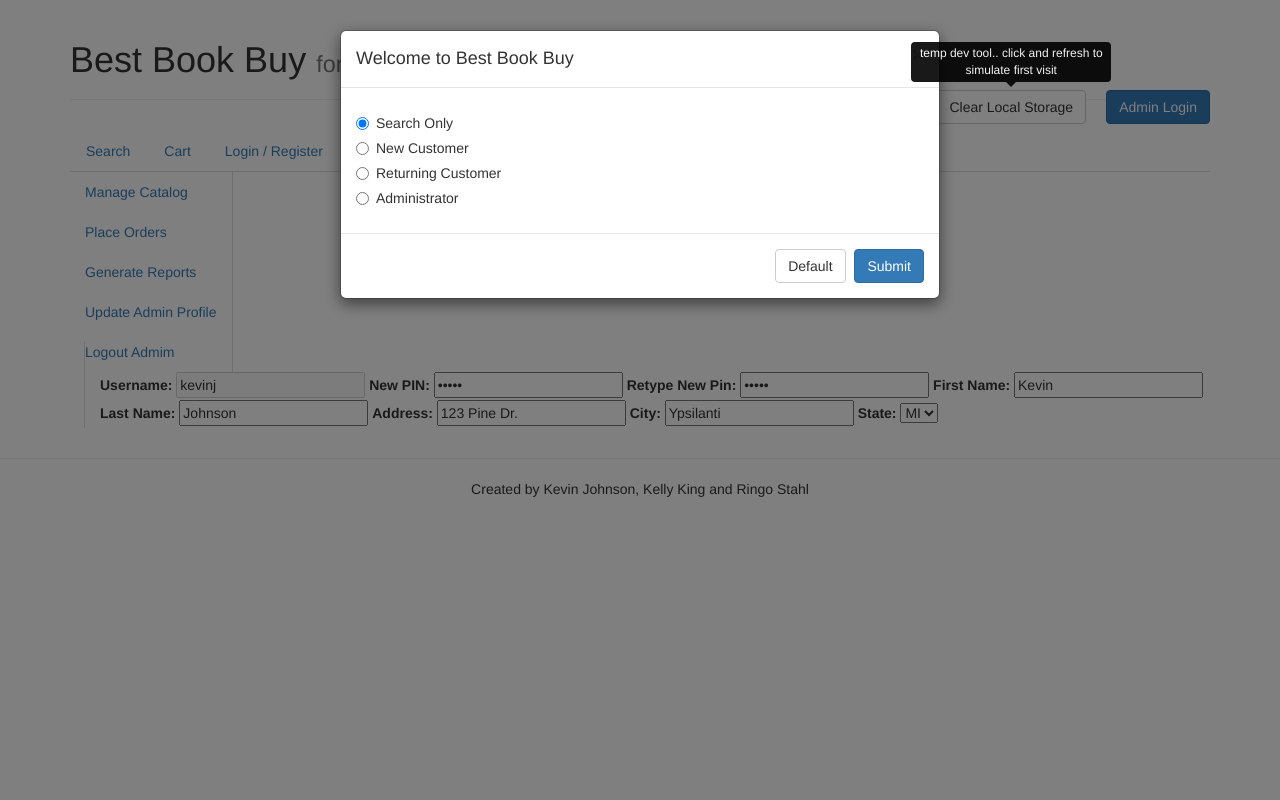
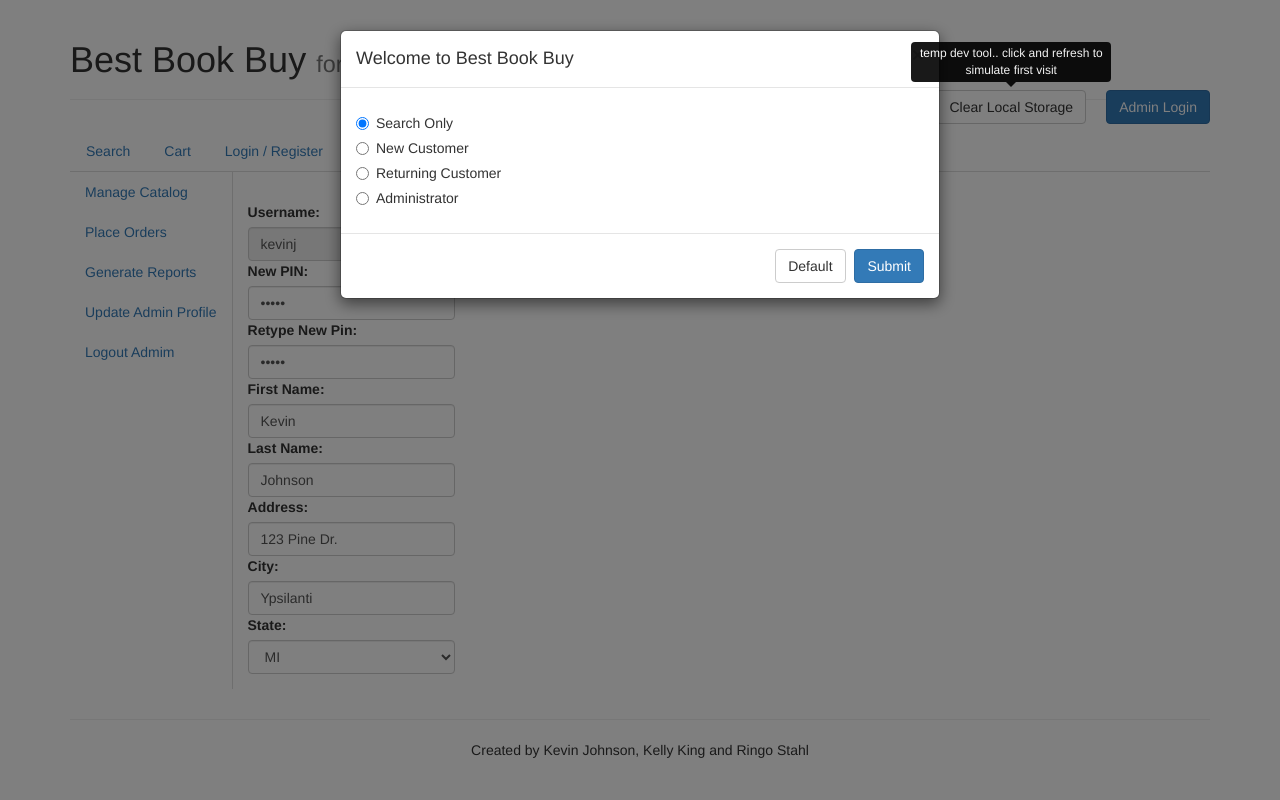
Before and after one commit to kellyk/b3, a PHP site: page /admin/profile in a window 1280 px wide. Run offline with PHP 8.4, Linux system fonts and the light colour scheme; some libraries are stand-ins or nearby versions.

Commit message:
Fix profile update page.

```diff
--- a/views/admin/profile.php
+++ b/views/admin/profile.php
@@ -1,24 +1,24 @@
 <div>
 	<form role="form">
+		<div class="form-group">
 		<label for="username">Username:</label>
-		<input type="text" id="username" name="username" value="kevinj" disabled />
+		<input class="form-control" type="text" id="username" name="username" value="kevinj" disabled />
 		<label for="newPin">New PIN:</label>
-		<input type="password" id="newPin" name="newPin" value="*****" />
+		<input class="form-control" type="password" id="newPin" name="newPin" value="*****" />
 		<label for="retypePin">Retype New Pin:</label>
-		<input type="password" id="retypePin" name="retypePin" value="*****" />
+		<input class="form-control" type="password" id="retypePin" name="retypePin" value="*****" />
 		<label for="fName">First Name: </label>
-		<input type="text" name="fName" id="fName" value="Kevin" />
+		<input class="form-control" type="text" name="fName" id="fName" value="Kevin" />
 		<label for="lName">Last Name: </label>
-		<input type="text" name="lName" id="lName" value="Johnson" />
+		<input class="form-control" type="text" name="lName" id="lName" value="Johnson" />
 		<label for="address">Address:</label>
-		<input type="text" name="address" id="address" value="123 Pine Dr." />
+		<input class="form-control" type="text" name="address" id="address" value="123 Pine Dr." />
 		<label for="city">City: </label>
-		<input type="text" name="city" id="city" value="Ypsilanti" />
+		<input class="form-control" type="text" name="city" id="city" value="Ypsilanti" />
 		<label for="state">State: </label>
-		<select name="state" id="state">
+		<select class="form-control" name="state" id="state">
 			<option selected>MI</option>
 		</select>
-
+		</div>
 	</form>
 </div>
-</div>
```
